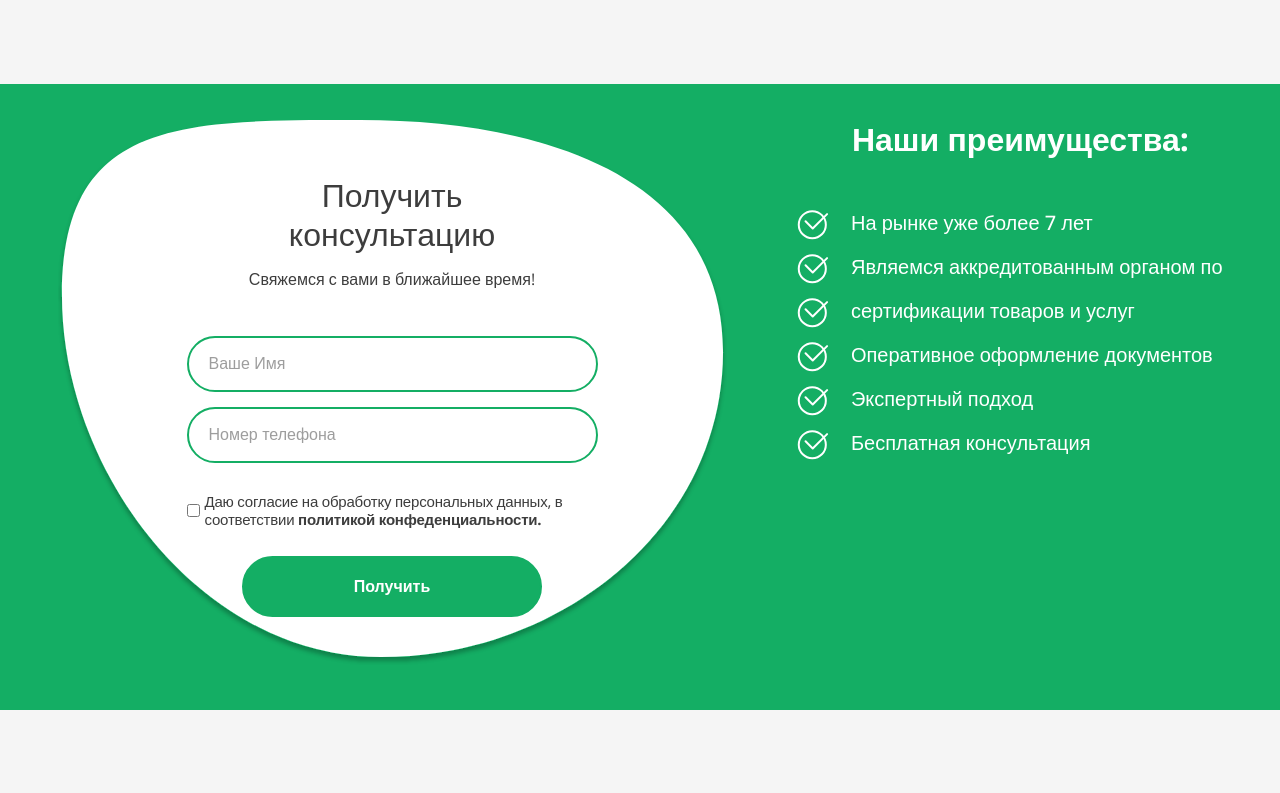
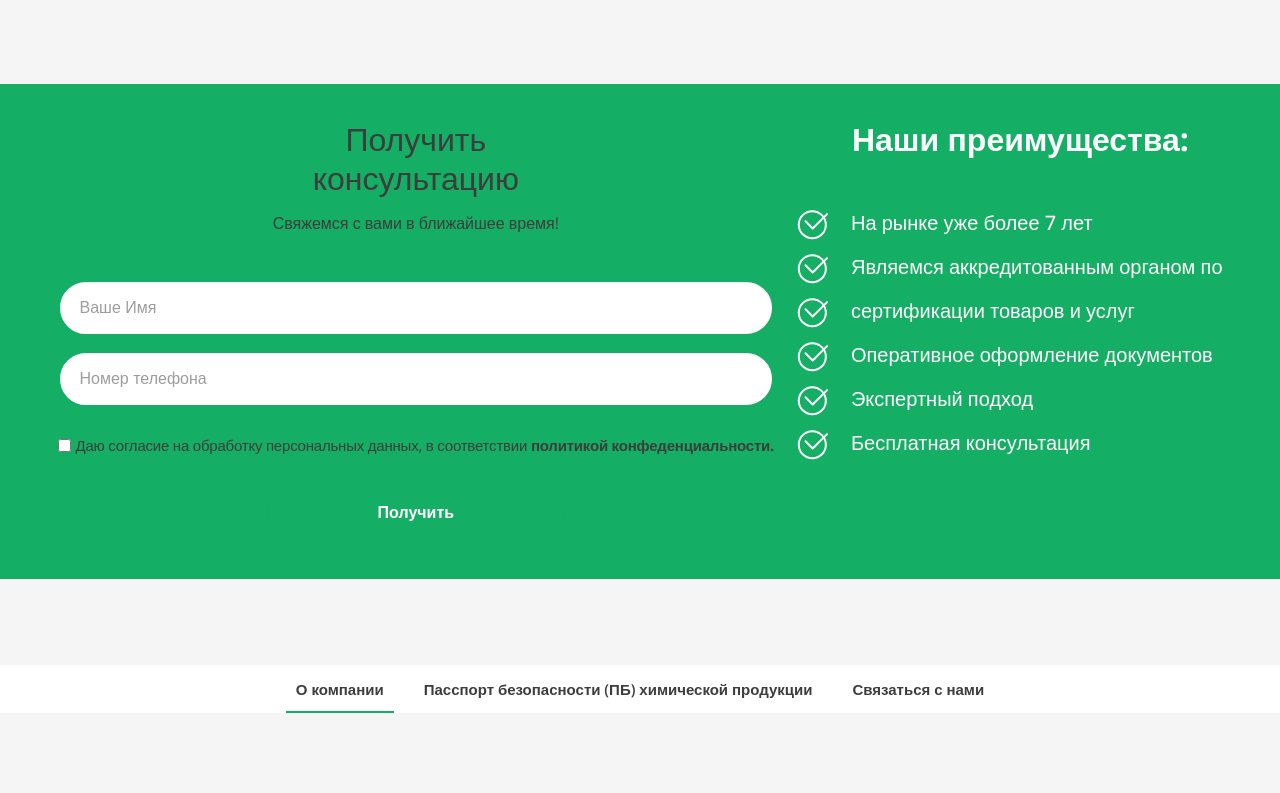
Before and after one commit to VakhitovAleksandr/Everest, a plain HTML site: page index.html in a window 1280 px wide. Shown: the part 875-1668 px from the top of the page. Drawn offline with nearby package versions, Linux system fonts and the light colour scheme.

Commit message:
13.06.22

```diff
--- a/index.html
+++ b/index.html
@@ -92,7 +92,7 @@
               Помощь в оформлении сертификатов и разрешительной документации
             </h1>
             <span class="offer-top__subtitle">
-              Качественно, не дорого! Работаем с 2015 года
+              Качественно, не дорого! Работаем с 2015 года <br>
               Более 1000 довольных клиентов
             </span>
             <button class="button">Получить</button>
@@ -125,8 +125,8 @@
         <div class="container">
           <div class="offer__row">
             <div class="offer__col">
-              <div class="form-bg">
-                <img src="./img/Ellipse.svg" alt="">
+              <div class="form-wrapper">
+
                 <form class="form">
                   <h2 class="form__title">
                     Получить <br> консультацию</h2>
@@ -143,6 +143,7 @@
                   <button class="button">Получить</button>
                 </form>
               </div>
+
             </div>
             <div class="offer__col">
               <h2 class="offer__title">Наши преимущества:</h2>
```
